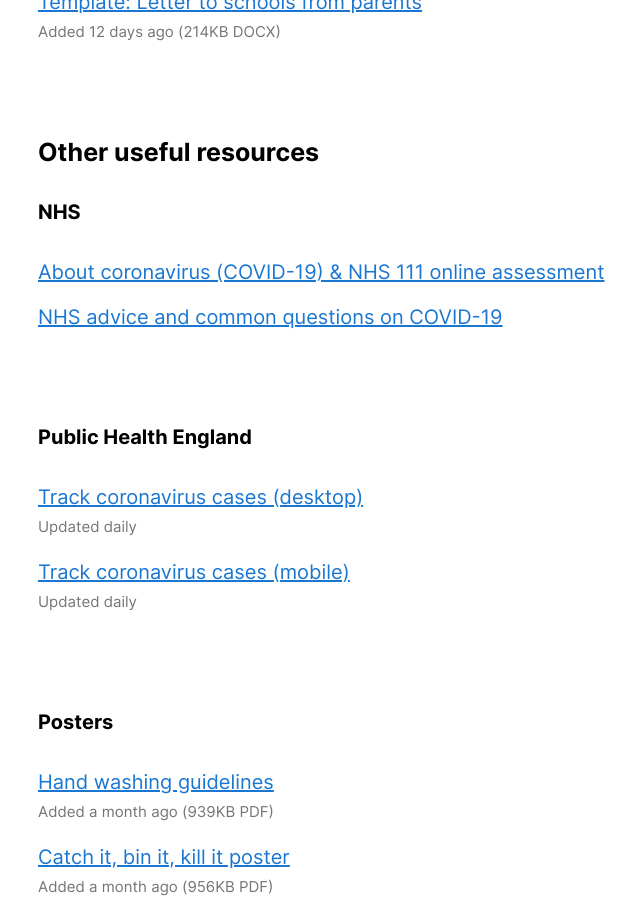
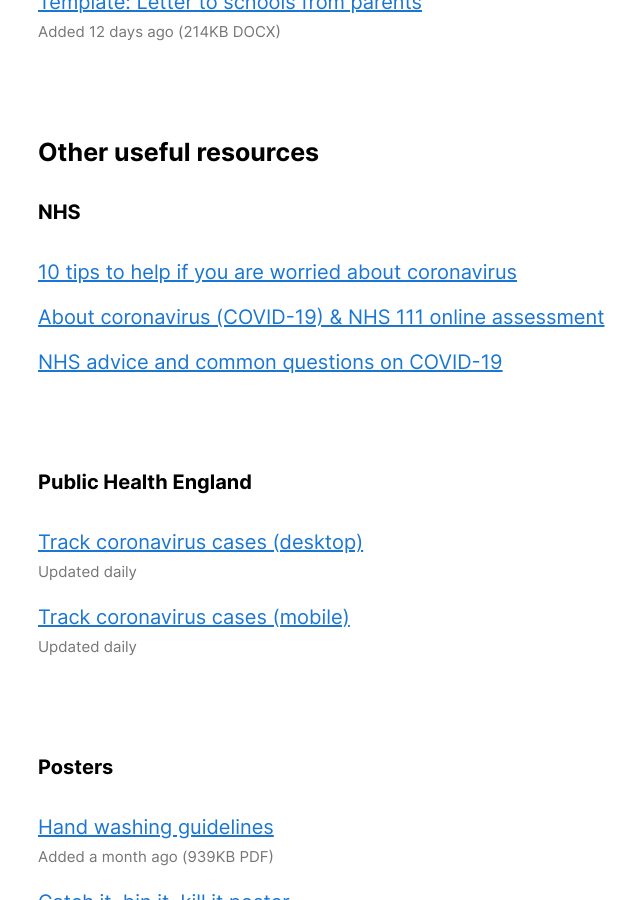
Before and after one commit to cognisant/qphl.co, a Jekyll site: the page built from coronavirus.md, in a window 1280 px wide and 900 px high, scrolled down 2278 px. Shown: the whole window, without its empty margins (152-792 px from the left). Built offline with Jekyll 4.4.1, drawn with Linux system fonts in a browser that asks for light colours.

Commit message:
Adds 10 tips

```diff
--- a/coronavirus.md
+++ b/coronavirus.md
@@ -42,6 +42,7 @@
 
 ### NHS
 
+- [10 tips to help if you are worried about coronavirus](https://www.nhs.uk/oneyou/every-mind-matters/coronavirus-covid-19-anxiety-tips/)
 - [About coronavirus (COVID-19) & NHS 111 online assessment](https://111.nhs.uk/service/COVID-19/)
 - [NHS advice and common questions on COVID-19](https://www.nhs.uk/conditions/coronavirus-covid-19/)
 
```
